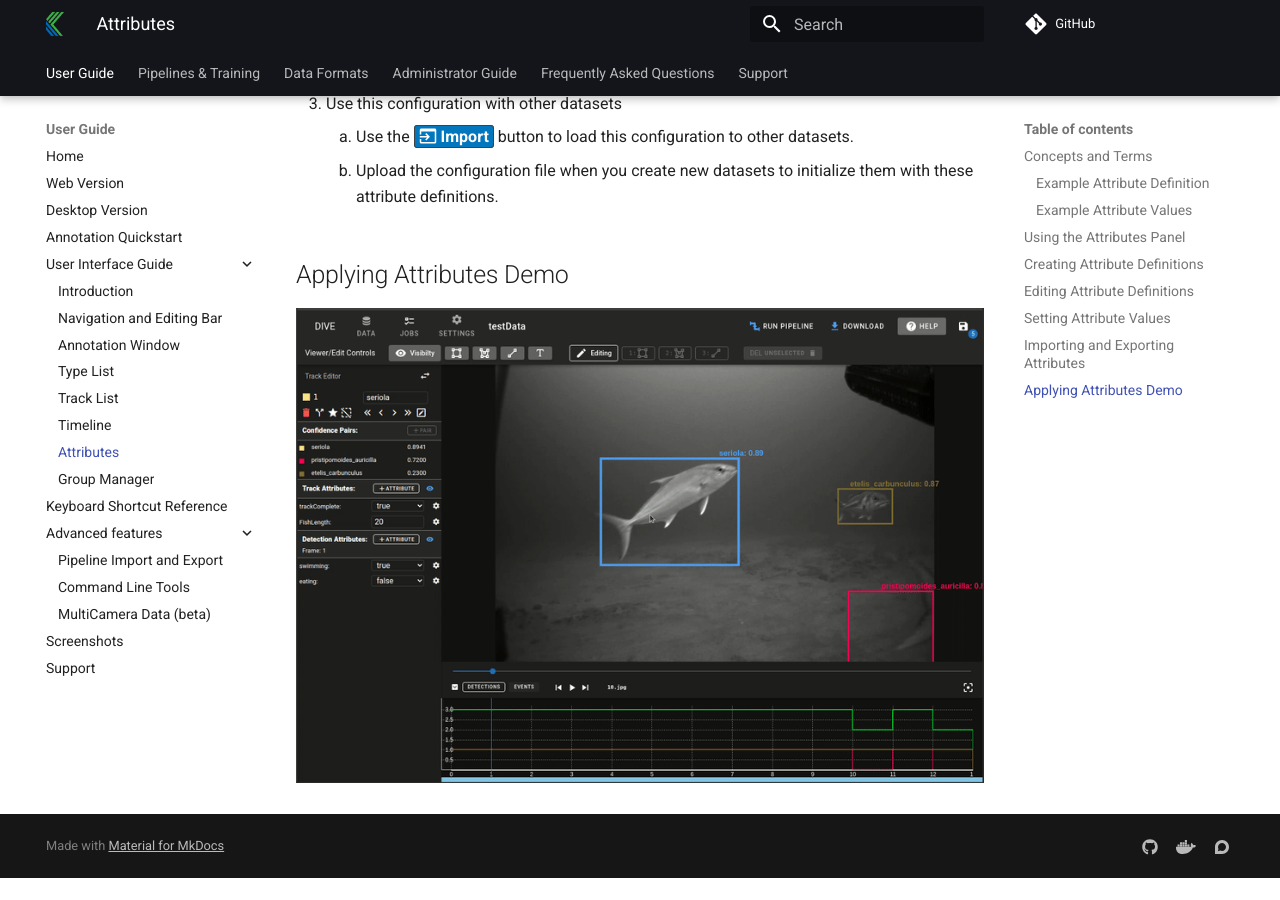
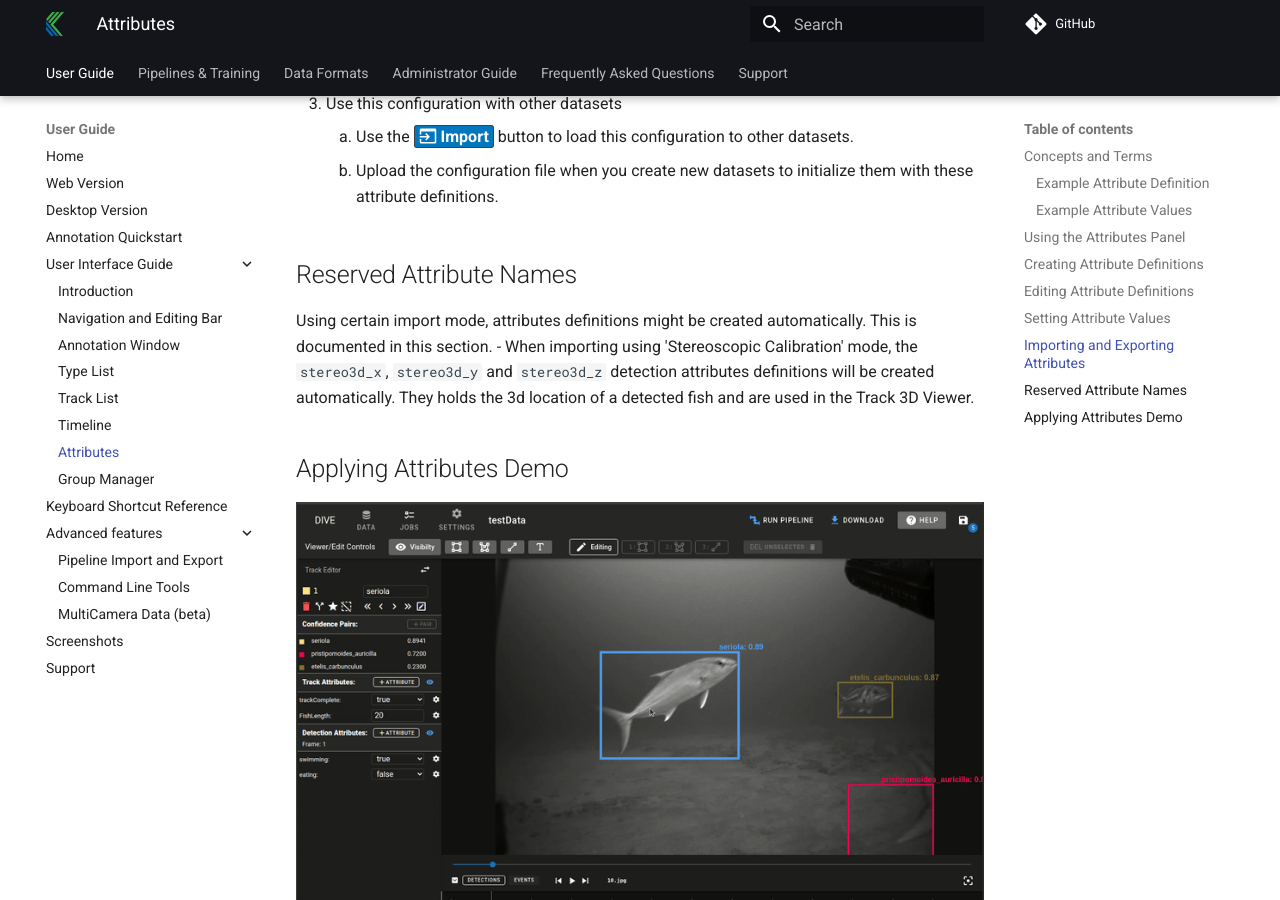
Before and after one commit to Kitware/dive, an MkDocs documentation site: the page built from docs/UI-Attributes.md, in a window 1280 px wide and 900 px high, scrolled down 4788 px. Built offline with MkDocs 1.6.1 and Material for MkDocs 9.7.7, drawn with Linux system fonts in a browser that asks for light colours; comment, search, counter and statistics services are not loaded; before the commit the page ends 5666 px from its top, so only the background shows below that; some of the changed text lies outside the part shown.

Commit message:
add doc for reserved attributes definitions

```diff
--- a/docs/UI-Attributes.md
+++ b/docs/UI-Attributes.md
@@ -60,7 +60,7 @@ By default, all attributes associated with the dataset are visible and editable.
 
 1. Click on the ==:material-plus: Attribute== icon for in either the track or detection attribute area.
     1. ![New Attribute Panel](images/Attributes/newAttribute.png)
-1. Enter a unique name
+1. Enter a unique name (see [Reserved Attribute Names section](#reserved-attribute-names))
 1. Choose a Datatype
     1. `Number`
     1. `Boolean` (True/False)
@@ -98,6 +98,13 @@ Attributes are part of the dataset configuration that can be imported and export
     1. Use the ==:material-application-import: Import== button to load this configuration to other datasets.
     1. Upload the configuration file when you create new datasets to initialize them with these attribute definitions.
 
+
+## Reserved Attribute Names
+
+Using certain import mode, attributes definitions might be created automatically. This is documented in this section.
+- When importing using 'Stereoscopic Calibration' mode, the `stereo3d_x`, `stereo3d_y` and `stereo3d_z` detection attributes definitions will be created automatically.
+They holds the 3d location of a detected fish and are used in the Track 3D Viewer.
+
 ## Applying Attributes Demo
 
 ![Applying Attributes Demo](videos/Attributes/ApplyingAttributes.gif)
```
